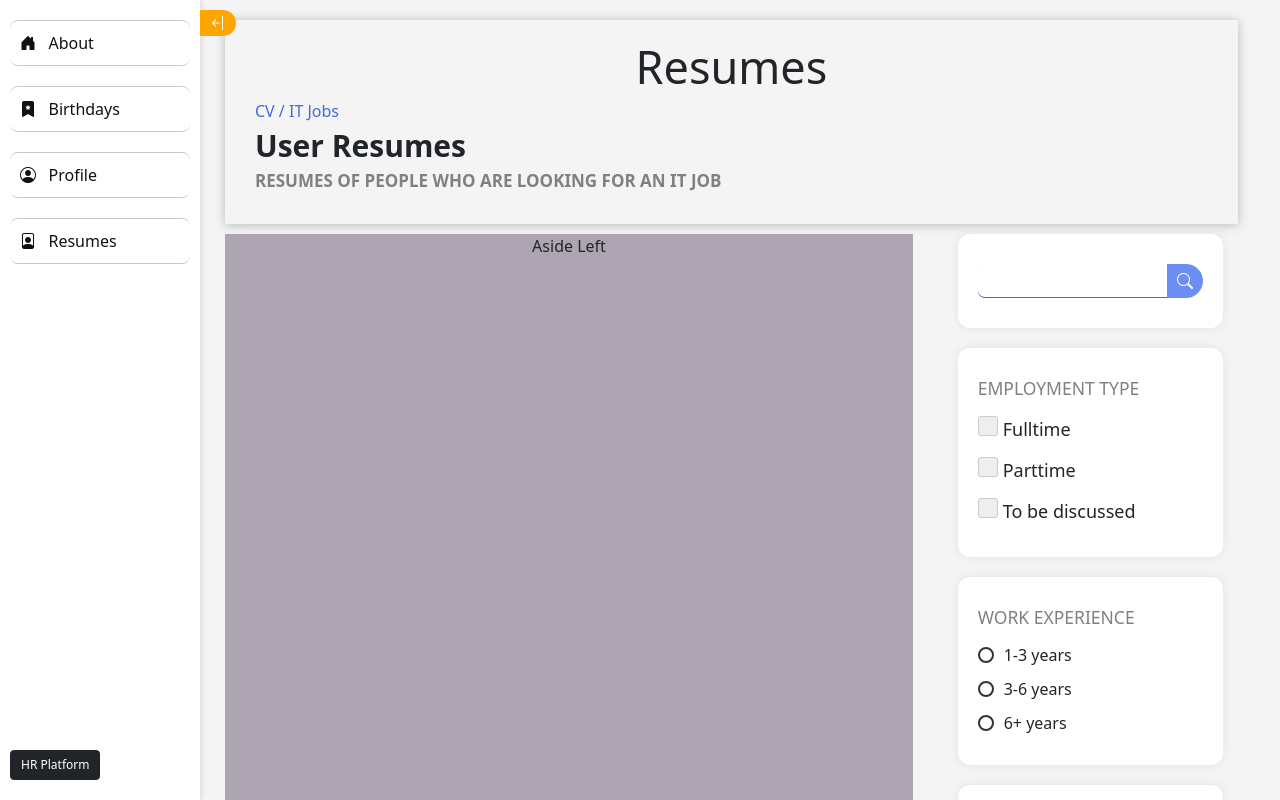
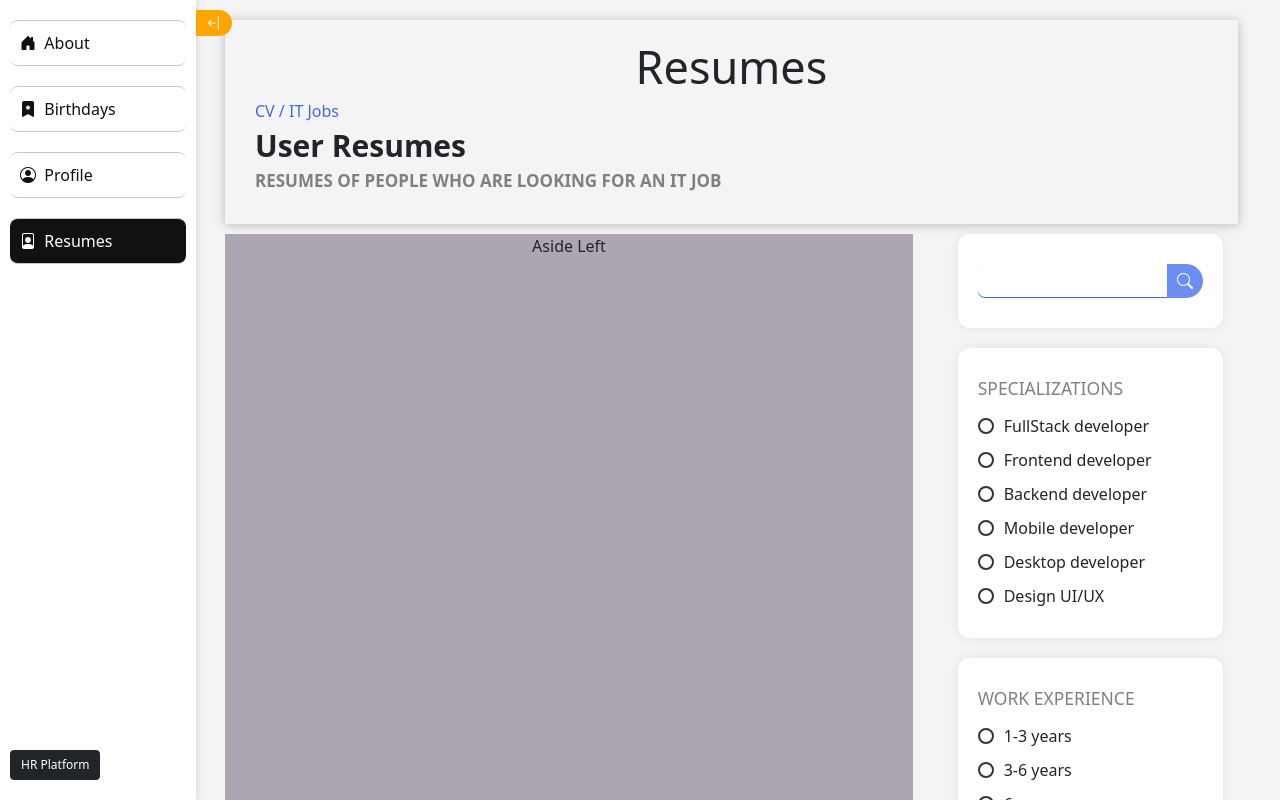
Before and after one commit to asliddintursunov/hr_platform, a React (Vite) app: page /landing/resumes in a window 1280 px wide. Shown: the top 800 px of the page. Built offline with nearby package versions, Linux system fonts and the light colour scheme.

Commit message:
Left drawing datas and making resumes!

```diff
--- a/src/components/Admin/Admin.jsx
+++ b/src/components/Admin/Admin.jsx
@@ -1,7 +1,14 @@
-import { NavLink, Outlet } from 'react-router-dom'
 // import './Admin.css'
+import { NavLink, Outlet, useLocation } from 'react-router-dom'
 import styles from '../../css/Admin.module.css'
 function Admin() {
+  const location = useLocation()
+  const defaultPath = '/' + location.pathname.split('/')[1] + '/' + location.pathname.split('/')[2] + '/'
+
+  const navbarColor = {
+    color: 'var(--white)',
+    backgroundColor: 'var(--dark)'
+  }
 
   return (
     <div className={`container ${styles.adminContainer} pageAnimation`}>
@@ -9,8 +16,12 @@ function Admin() {
       <h1 className="display-3 text-dark text-center">Admin Panel</h1>
       <br />
       <nav className={`container ${styles.adminNav}`}>
-        <NavLink to='accepted'>Accepted Users</NavLink>
-        <NavLink to='waitingusers'>Waiting Users</NavLink>
+        <NavLink
+          style={location.pathname === defaultPath + 'accepted' ? navbarColor : null}
+          to='accepted'>Accepted Users</NavLink>
+        <NavLink
+          style={location.pathname === defaultPath + 'waitingusers' ? navbarColor : null}
+          to='waitingusers'>Waiting Users</NavLink>
         <br />
       </nav>
       <Outlet />
--- a/src/components/_LandingPage.jsx
+++ b/src/components/_LandingPage.jsx
@@ -1,10 +1,15 @@
-import { NavLink, Outlet } from 'react-router-dom'
+import { NavLink, Outlet, useLocation } from 'react-router-dom'
 import styles from '../css/Landing.module.css'
 import { useEffect, useState } from 'react'
 
 function _LandingPage() {
   const userRole = localStorage.getItem('userRole')
   const [navbarAppear, setNavbarAppear] = useState(true)
+
+  const location = useLocation()
+
+  const defaultPath = '/' + location.pathname.split('/')[1] + '/'
+
   const style_nav_appear = {
     position: 'fixed',
     left: 0,
@@ -13,6 +18,11 @@ function _LandingPage() {
   const style_nav_disappear = {
     minWidth: '21.5rem',
   }
+  const navbarColor = {
+    color: 'var(--white)',
+    backgroundColor: 'var(--dark)'
+  }
+
   useEffect(
     () => {
       onresize = (event) => {
@@ -31,16 +41,64 @@ function _LandingPage() {
     <div className={styles.landingContainer}>
       <div className={styles.sidebarContainer} style={navbarAppear ? style_nav_disappear : style_nav_appear}>
         <aside className={styles.sidebar} >
-          {!navbarAppear && <button onClick={() => setNavbarAppear(!navbarAppear)} className={styles.hamburgerBtn}><i className="bi bi-arrow-bar-right"></i></button>}
-          {navbarAppear && <button onClick={() => setNavbarAppear(!navbarAppear)} className={styles.hamburgerBtn}><i className="bi bi-arrow-bar-left"></i></button>}
+          {!navbarAppear && <button
+            onClick={() => setNavbarAppear(!navbarAppear)}
+            className={styles.hamburgerBtn}>
+            <i className="bi bi-arrow-bar-right"></i>
+          </button>}
+
+          {navbarAppear && <button
+            onClick={() => setNavbarAppear(!navbarAppear)}
+            className={styles.hamburgerBtn}>
+            <i className="bi bi-arrow-bar-left"></i>
+          </button>}
+
           <nav>
             <div className={styles.navbarOptions}>
-              <NavLink to='./'><i className="bi bi-house-door-fill"></i> &#160; About</NavLink>
-              {userRole === 'moderator' && <NavLink to='moderator'> <i className="bi bi-alexa"></i> &#160; Moderator</NavLink>}
-              {userRole === 'admin' && <NavLink to='admin'><i className="bi bi-shield-shaded"></i> &#160; Admin Page </NavLink>}
-              <NavLink to='birthdays'><i className="bi bi-bookmark-star-fill"></i> &#160; Birthdays </NavLink>
-              <NavLink to='profile'><i className="bi bi-person-circle"></i> &#160; Profile </NavLink>
-              <NavLink to='resumes'><i className="bi bi-file-person"></i> &#160; Resumes </NavLink>
+
+              <NavLink
+                to='./'
+                style={location.pathname === defaultPath + '' ? navbarColor : null}>
+                <i className="bi bi-house-door-fill"></i>
+                &#160; About
+              </NavLink>
+
+              {userRole === 'moderator' &&
+                <NavLink
+                  style={location.pathname === defaultPath + 'moderator' ? navbarColor : null}
+                  to='moderator'>
+                  <i className="bi bi-alexa"></i>
+                  &#160; Moderator
+                </NavLink>}
+
+              {userRole === 'admin' &&
+                <NavLink
+                  style={location.pathname.startsWith(defaultPath + 'admin') ? navbarColor : null}
+                  to='admin'>
+                  <i className="bi bi-shield-shaded"></i>
+                  &#160; Admin Page
+                </NavLink>}
+
+              <NavLink
+                style={location.pathname === defaultPath + 'birthdays' ? navbarColor : null}
+                to='birthdays'>
+                <i className="bi bi-bookmark-star-fill"></i>
+                &#160; Birthdays
+              </NavLink>
+
+              <NavLink
+                style={location.pathname === defaultPath + 'profile' ? navbarColor : null}
+                to='profile'>
+                <i className="bi bi-person-circle"></i>
+                &#160; Profile
+              </NavLink>
+
+              <NavLink
+                style={location.pathname === defaultPath + 'resumes' ? navbarColor : null}
+                to='resumes'>
+                <i className="bi bi-file-person"></i>
+                &#160; Resumes
+              </NavLink>
             </div>
             <div className={styles.logout}>
               <button className='btn btn-dark'>HR Platform</button>
--- a/src/components/_Resumes.jsx
+++ b/src/components/_Resumes.jsx
@@ -1,24 +1,54 @@
-import { useEffect, useState } from 'react'
+import { useState } from 'react'
 import styles from '../css/Resumes.module.css'
+import useURL from '../hooks/useURL'
+import axios from 'axios'
 function _Resumes() {
-  const [workHours, setWorkHours] = useState([])
+  const { SearchResumesUrl } = useURL()
+
+  var ResumeNumbers = []
+  var ResumeSkills = []
+
+  const [skills, setSkills] = useState([])
   const [experience, setExperience] = useState('')
-  const [major, setMajor] = useState([])
-  const EmploymentType = [
-    'Fulltime', 'Parttime', 'To-be-discussed'
+  const [major, setMajor] = useState('')
+
+  const Skills = [
+    'typesctipt', 'javascript', 'react', 'vue', 'angular',
+    'java', 'cSharp', 'pyhton', 'nodeJS', 'php',
+    'kotlin', 'swift', 'cpp', 'figma'
   ]
   const WorkExperience = [
     '1-3', '3-6', '6+'
   ]
   const Specializations = [
-    'Website-developer', 'Frontend-developer', 'Backend-developer', 'Mobile-developer', 'Desktop-developer', 'Design-UI/UX'
+    'FullStack-developer', 'Frontend-developer', 'Backend-developer', 'Mobile-developer', 'Desktop-developer', 'Design-UI/UX'
   ]
 
-  const workTime = (value) => {
-    if (workHours.includes(value)) {
-      setWorkHours(prev => prev.filter(hour => hour !== value))
+  const sendData = () => {
+    axios.post(SearchResumesUrl, {
+      skills: skills.length === 0 ? undefined : skills,
+      major: major === '' ? undefined : major,
+      experience: experience === '' ? undefined : experience,
+    })
+      .then(res => {
+
+        //* Getting numbers and skills!
+        console.log(res);
+        for (let i = 0; i < res.data.results.length; i++) {
+          ResumeNumbers.push(res.data.results[i].phone_number.slice(2, -2))
+          ResumeSkills.push(res.data.results[i].skills.slice(2, -2))
+        }
+        console.log(ResumeNumbers);
+        console.log(ResumeSkills);
+      })
+      .catch(err => console.error(err))
+  }
+
+  const KnowingSkills = (value) => {
+    if (skills.includes(value)) {
+      setSkills(prev => prev.filter(hour => hour !== value))
     } else {
-      setWorkHours(prev => [...prev, value])
+      setSkills(prev => [...prev, value])
     }
   }
 
@@ -26,17 +56,10 @@ function _Resumes() {
     setExperience(value)
   }
 
-  const MainPosition = (value) => {
-    if (major.includes(value)) {
-      setMajor(prev => prev.filter(majorP => majorP !== value))
-    } else {
-      setMajor(prev => [...prev, value])
-    }
+  const MajorStudy = (value) => {
+    setMajor(value)
   }
 
-  useEffect(() => { console.log(workHours); }, [workHours])
-  useEffect(() => { console.log(experience); }, [experience])
-  useEffect(() => { console.log(major); }, [major])
   return (
     <div className={`text-center ${styles.resumesPage} pageAnimation`}>
       <div className={styles.header} style={{}}>
@@ -56,24 +79,27 @@ function _Resumes() {
           Aside Left
         </aside>
         <aside className={styles.rightAside}>
-          <form method='GET'>
+          <form method='GET' onSubmit={(e) => e.preventDefault()}>
             <div className={styles.filterWrapper}>
               <input type="search" />
-              <button type='submit'><i className="bi bi-search"></i></button>
+              <button type='submit' onClick={sendData}>
+                <i className="bi bi-search"></i>
+              </button>
             </div>
             <div className={styles.filterWrapper}>
-              <h3>Employment Type</h3>
-              {EmploymentType && EmploymentType.map(type => {
+              <h3>Specializations</h3>
+              {Specializations && Specializations.map(type => {
                 return (
                   <div key={type}>
                     <label>
                       <input
-                        type="checkbox"
-                        value={type.split('-').join('').toLowerCase()}
-                        onChange={(e) => { workTime(e.target.value) }}
+                        type="radio"
+                        name="skills"
+                        value={type.split('-')[0]}
+                        onChange={(e) => MajorStudy(e.target.value)}
                       />
+                      <span className={`${styles.radioCheckmark}`}></span>
                       {type.split('-').join(' ')}
-                      <span className={styles.checkboxSpan}></span>
                     </label>
                   </div>
                 )
@@ -99,15 +125,15 @@ function _Resumes() {
               })}
             </div>
             <div className={styles.filterWrapper}>
-              <h3>Specializations</h3>
-              {Specializations && Specializations.map(type => {
+              <h3>Languages / Technologies</h3>
+              {Skills && Skills.map(type => {
                 return (
                   <div key={type}>
                     <label>
                       <input
                         type="checkbox"
-                        value={type.split('-')[0]}
-                        onChange={(e) => MainPosition(e.target.value)}
+                        value={type.split('-').join('').toLowerCase()}
+                        onChange={(e) => { KnowingSkills(e.target.value) }}
                       />
                       {type.split('-').join(' ')}
                       <span className={styles.checkboxSpan}></span>
--- a/src/css/Landing.module.css
+++ b/src/css/Landing.module.css
@@ -99,7 +99,6 @@
   color: var(--white);
 }
 
-
 .logout {
   margin-bottom: 2rem;
 }
--- a/src/css/Resumes.module.css
+++ b/src/css/Resumes.module.css
@@ -166,7 +166,7 @@
 
 
 /** ================== Employment Type / Specializations ================== */
-.filterWrapper:nth-child(even)>div>label {
+.filterWrapper:last-child>div>label {
   position: relative;
   display: inline-block;
   cursor: pointer;
@@ -175,7 +175,7 @@
   margin: 0.2rem auto;
 }
 
-.filterWrapper:nth-child(even)>div>label input {
+.filterWrapper:last-child>div>label input {
   position: absolute;
   opacity: 0;
   cursor: pointer;
@@ -196,12 +196,12 @@
   -o-border-radius: 3px;
 }
 
-.filterWrapper:nth-child(even)>div>label input:checked~.checkboxSpan {
+.filterWrapper:last-child>div>label input:checked~.checkboxSpan {
   background-color: royalblue;
   border-color: royalblue;
 }
 
-.filterWrapper:nth-child(even)>div>label input:checked~.checkboxSpan:after {
+.filterWrapper:last-child>div>label input:checked~.checkboxSpan:after {
   content: '\2713';
   position: absolute;
   top: 0;
@@ -213,23 +213,31 @@
 /** ==================================== */
 
 
-/** ================= Experience =================== */
-.filterWrapper:nth-child(3)>div>label {
+/** ================= Experience =================== */ /* === AND === */ /** ================== Employment Type / Specializations ================== */
+.filterWrapper:nth-child(3)>div>label,
+.filterWrapper:nth-child(2)>div>label {
   display: flex;
   align-items: center;
   cursor: pointer;
   transition: all 0.2s ease-in-out;
+  -webkit-transition: all 0.2s ease-in-out;
+  -moz-transition: all 0.2s ease-in-out;
+  -ms-transition: all 0.2s ease-in-out;
+  -o-transition: all 0.2s ease-in-out;
 }
 
-.filterWrapper:nth-child(3)>div>label:hover {
+.filterWrapper:nth-child(3)>div>label:hover,
+.filterWrapper:nth-child(2)>div>label:hover {
   transform: translateY(-2px);
 }
 
-.filterWrapper:nth-child(3)>div>label input[type="radio"] {
+.filterWrapper:nth-child(3)>div>label input[type="radio"],
+.filterWrapper:nth-child(2)>div>label input[type="radio"] {
   display: none;
 }
 
-.filterWrapper:nth-child(3)>div>label input[type="radio"]:checked~.radioCheckmark:before {
+.filterWrapper:nth-child(3)>div>label input[type="radio"]:checked~.radioCheckmark:before,
+.filterWrapper:nth-child(2)>div>label input[type="radio"]:checked~.radioCheckmark:before {
   transform: translate(-50%, -50%) scale(1);
 }
 
--- a/src/hooks/useURL.jsx
+++ b/src/hooks/useURL.jsx
@@ -10,8 +10,9 @@ function useURL() {
   const LogoutUrl = 'http://192.168.3.140:1000/logout'
   const LoginUrl = 'http://192.168.5.130:1000/login'
   const RegisterByGoogle = 'http://192.168.5.130:1000/register_gmail'
+  const SearchResumesUrl = 'http://192.168.5.130:1000/search'
 
-  return { BirthDayURL, defaultImage, AllUsersData, OneUserData, ProfileUpdate, ConfirmCode, LoginUrl, LogoutUrl, RegisterUrl, RegisterByGoogle }
+  return { BirthDayURL, defaultImage, AllUsersData, OneUserData, ProfileUpdate, ConfirmCode, LoginUrl, LogoutUrl, RegisterUrl, RegisterByGoogle, SearchResumesUrl }
 }
 
 export default useURL
```
Also changed, not shown: src/components/App.jsx (line endings or trailing spaces).
